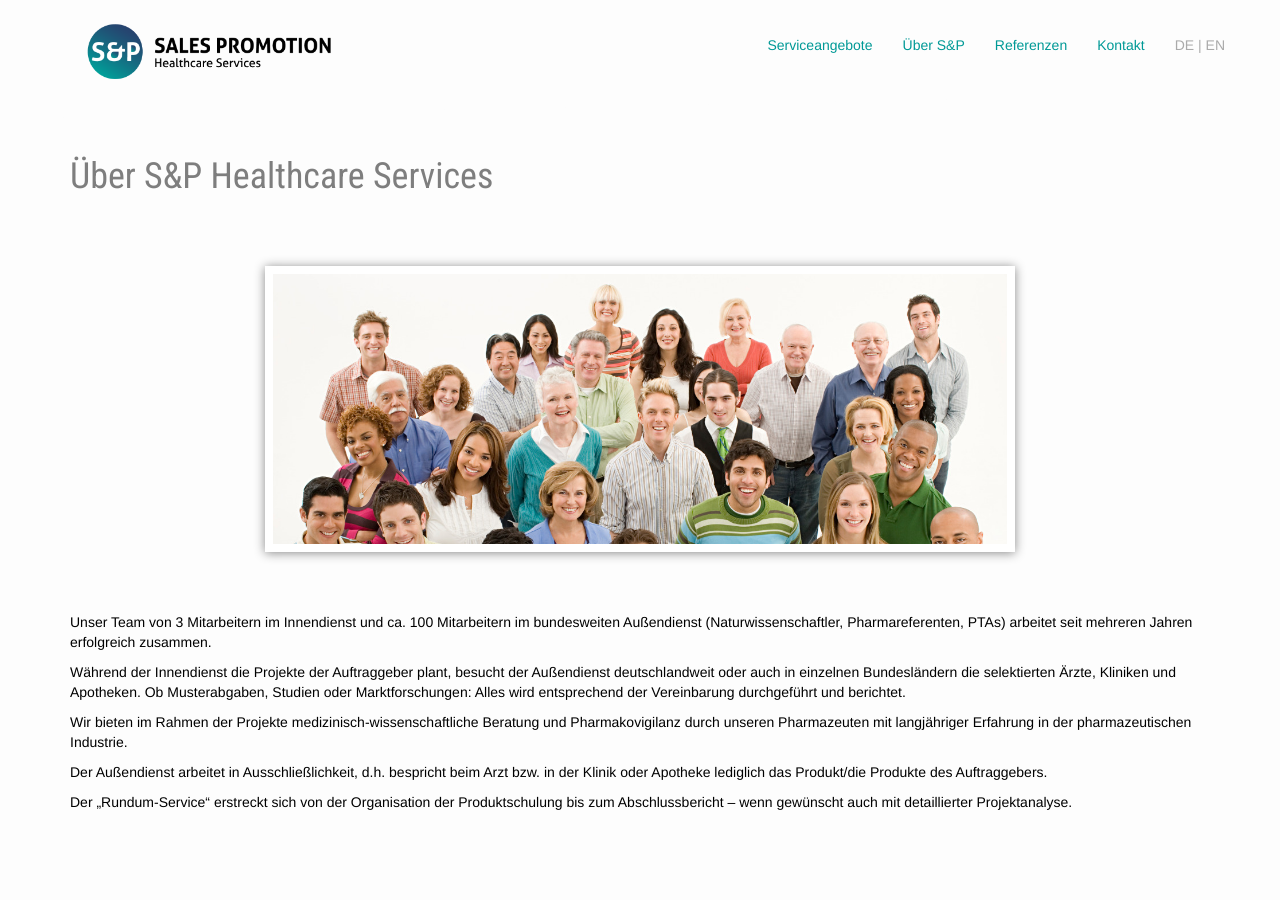
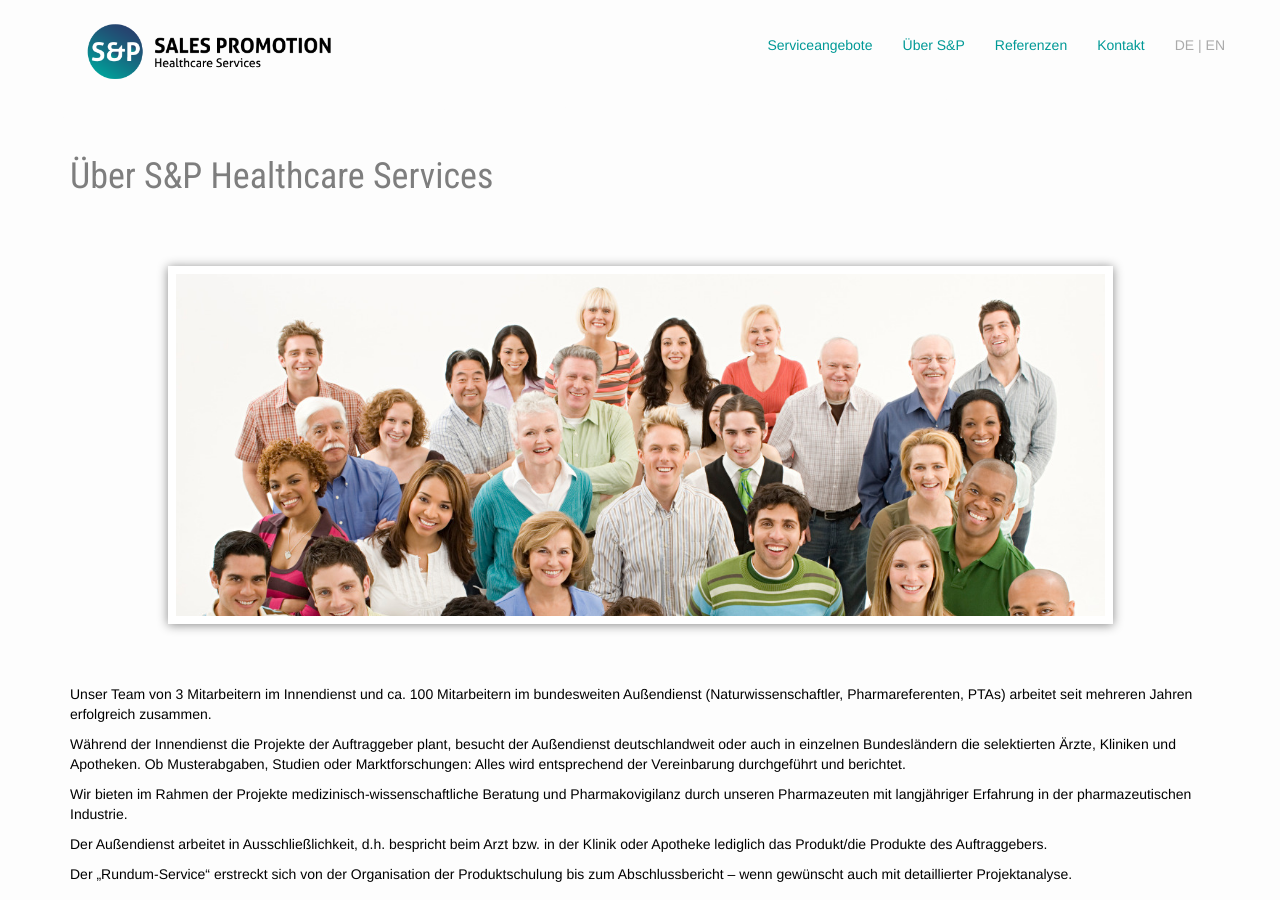
Before and after one commit to samlawski/sp-healthcare, a Jekyll site: the page built from index.html, in a window 1280 px wide and 900 px high, scrolled down 675 px. Built offline with Jekyll 4.4.1, drawn with Linux system fonts in a browser that asks for light colours; nearby versions of some CDN libraries.

Commit message:
Updated 'index.html' via CloudCannon

```diff
--- a/index.html
+++ b/index.html
@@ -99,7 +99,7 @@ referenzen:
   </h1>
 
   <div class="row">
-    <div class="col-sm-offset-1 col-sm-10 col-md-offset-2 col-md-8 col-lg-offset-2 col-lg-8 space-after space-before">
+    <div class="col-sm-offset-1 col-sm-10 space-after space-before">
       <img class="img-responsive margin-center portrait editable" src="/uploads/istock-75940722.jpg" width="1280" />
     </div>
   </div>
```
